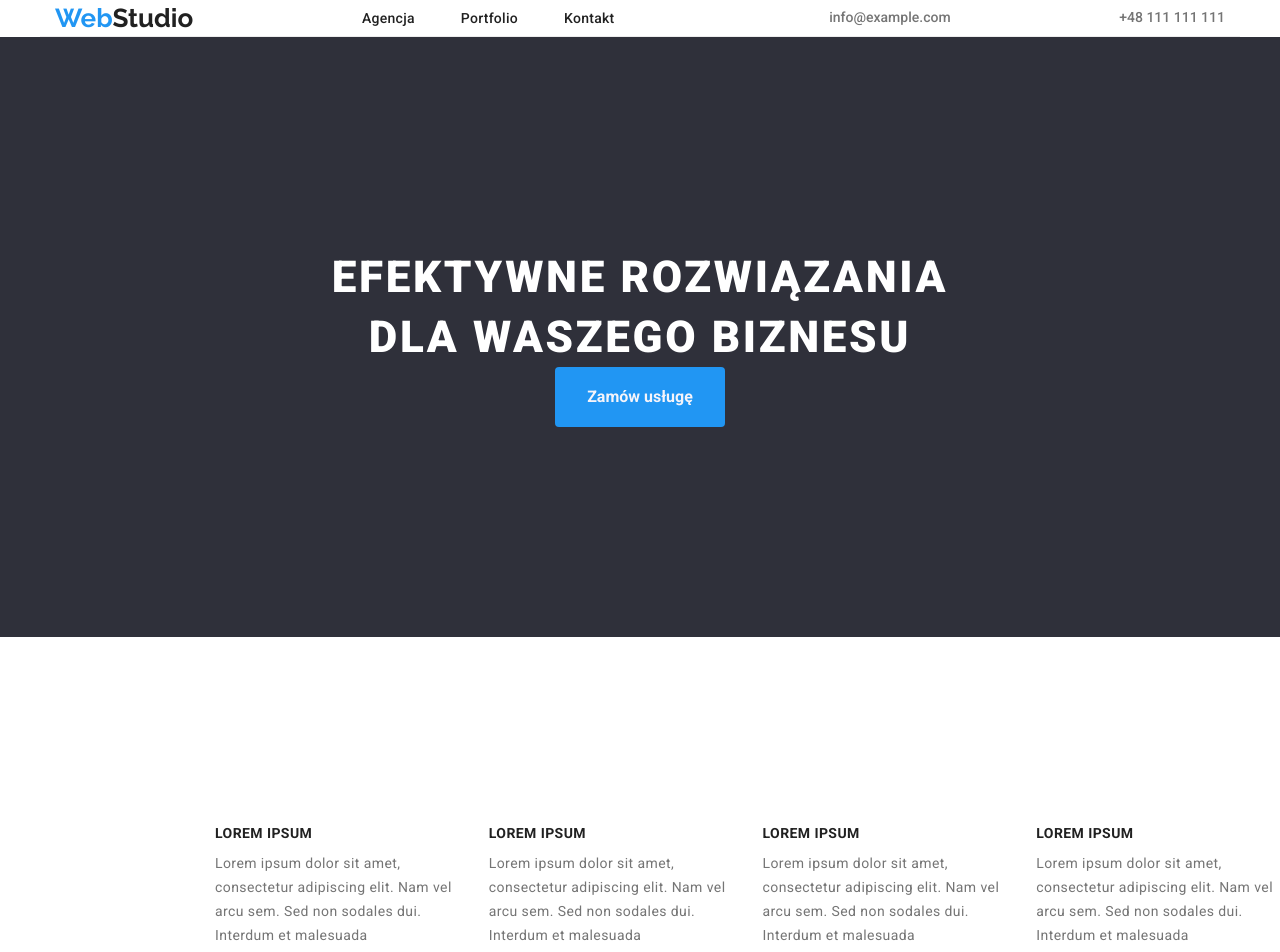
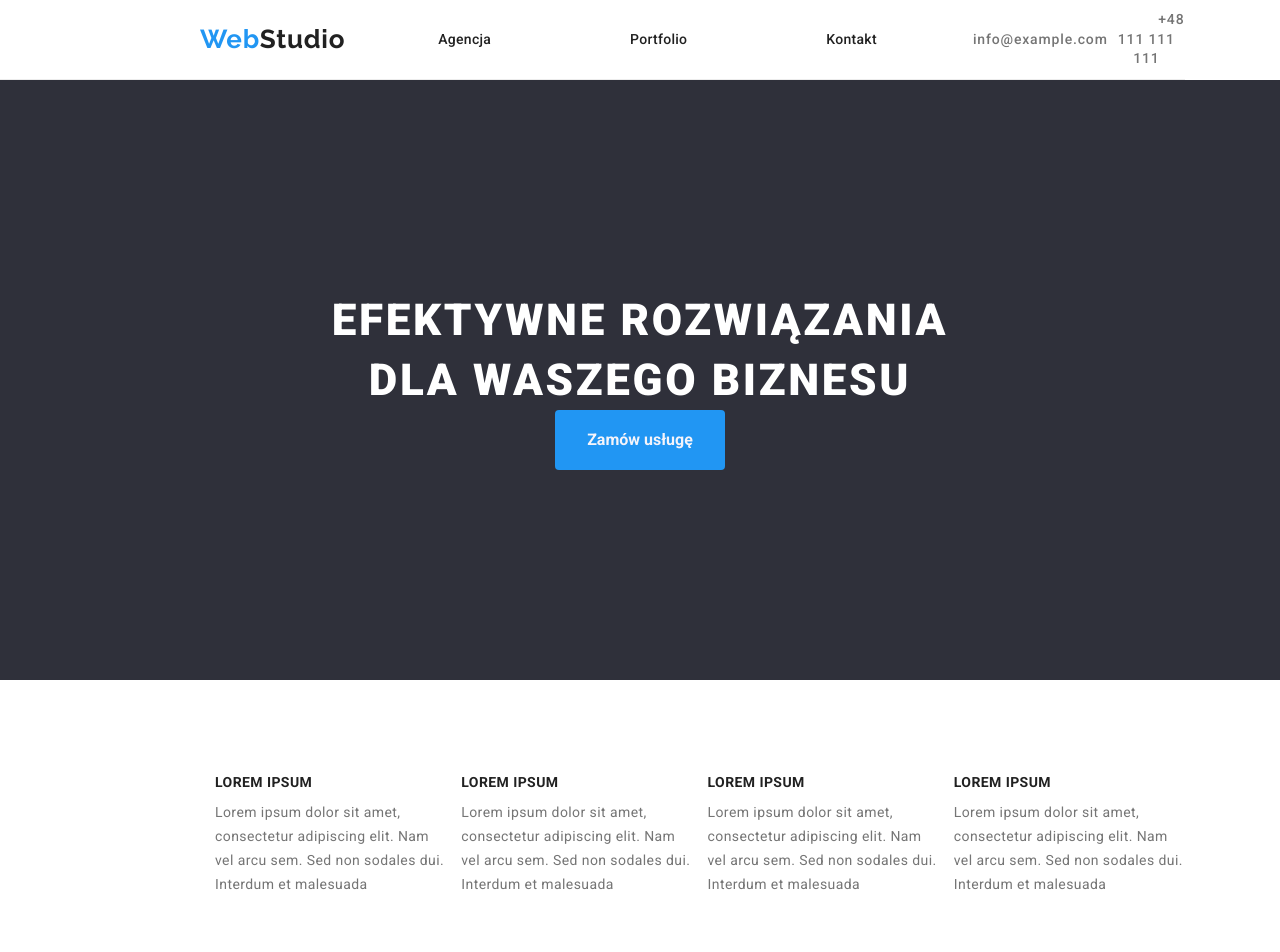
Before and after one commit to karolina-morawska/goit-markup-hw-03, a plain HTML site: page index.html in a window 1280 px wide. Shown: the top 952 px of the page. Drawn offline with Linux system fonts and the light colour scheme.

Commit message:
fixed container ruined everything else

```diff
--- a/css/styles.css
+++ b/css/styles.css
@@ -17,12 +17,7 @@ body {
 
 .container {
   width: 1200px;
-  margin: 0 auto;
-  padding: 0 15px;
-  display: flex;
-  align-items: center;
-  justify-content: space-between;
-  list-style: none;
+  margin: 0;
 }
 
 .section {
@@ -59,6 +54,17 @@ body {
   font-weight: 700;
   font-size: 26px;
   line-height: 0.8;
+  letter-spacing: 0.03em;
+  font-family: Raleway;
+  text-decoration: none;
+  padding-left: 215px;
+}
+
+.logofooter {
+  font-weight: 700;
+  font-size: 26px;
+  line-height: 0.8;
+  letter-spacing: 0.03em;
   font-family: Raleway;
   text-decoration: none;
 }
@@ -76,6 +82,9 @@ body {
 }
 
 .header {
+  height: 80px;
+  display: flex;
+  align-items: center;
   border-bottom: 1px solid #ececec;
 }
 
@@ -83,9 +92,11 @@ body {
   display: flex;
   text-decoration: none;
   list-style: none;
+  margin-left: auto;
 }
 
 .link {
+  padding-left: 93px;
   font-weight: 500;
   font-size: 14px;
   line-height: 16px;
@@ -103,17 +114,25 @@ body {
 
 .contacts1 {
   display: flex;
-  justify-content: space-between;
-  flex: inline;
+  justify-content: flex-end;
+  align-items: center;
+  flex-direction: row;
+
   font-weight: 500;
   font-size: 14px;
   line-height: 1.14;
+  letter-spacing: 0.06em;
   color: #757575;
-  text-decoration: none;
+  list-style: none;
 }
 
-.contacts1:hover,
-.contacts1:focus {
+.contacts1 a {
+  color: #757575;
+  margin-left: 50px;
+}
+
+.contacts1 a:hover,
+.contacts1 a:focus {
   color: #2196f3;
   text-decoration: none;
 }
@@ -186,14 +205,16 @@ body {
   line-height: 42px;
   letter-spacing: 0.03em;
   margin-bottom: 50px;
+  display: flex;
+  justify-content: center;
   text-align: center;
-  padding-top: 94px;
 }
 
 .what-we-do {
   display: flex;
   justify-content: center;
   padding-bottom: 94px;
+  list-style: none;
 }
 
 .imagewedo {
@@ -217,8 +238,6 @@ body {
   display: inline-flex;
   align-items: center;
   list-style: none;
-  padding-top: 50px;
-  padding-bottom: 50px;
   padding: 0;
   border: 0;
   line-height: 1.4em;
--- a/index.html
+++ b/index.html
@@ -28,16 +28,18 @@
           <li><a class="link" href="...">Kontakt</a></li>
         </ul>
       </nav>
-      <a class="contacts1" href="mailto:info@example.com">info@example.com</a>
-      <a class="contacts1" href="tel:+48111111111">+48 111 111 111</a>
+      <ul class="contacts1">
+        <li><a href="mailto:info@example.com">info@example.com</a></li>
+        <li><a href="tel:+48111111111">+48 111 111 111</a></li>
+      </ul>
     </header>
     <main>
       <section class="firstpagebuisness section">
         <h1 class="mainheadline">EFEKTYWNE ROZWIĄZANIA DLA WASZEGO BIZNESU</h1>
         <button class="buttonweb" type="button">Zamów usługę</button>
       </section>
-      <section class="section">
-        <ul class="loremipsum section">
+      <section class="section container">
+        <ul class="loremipsum">
           <li>
             <h4 class="lorem">LOREM IPSUM</h4>
             <p class="description">
@@ -68,7 +70,7 @@
           </li>
         </ul>
       </section>
-      <section class="section">
+      <section class="section container">
         <h2 class="headline">Czym się zajmujemy</h2>
         <ul class="container what-we-do">
           <li class="imagewedo">
@@ -97,7 +99,7 @@
           </li>
         </ul>
       </section>
-      <section class="team section">
+      <section class="team section container">
         <h2 class="headline">Nasz zespół</h2>
         <ul class="container section our-team">
           <li class="teamborder">
@@ -159,8 +161,8 @@
         </ul>
       </section>
     </main>
-    <footer class="footer">
-      <a class="logo" href="./index.html"
+    <footer class="footer container">
+      <a class="logofooter" href="./index.html"
         ><span class="logoweb">Web</span
         ><span class="logostudio2">Studio</span></a
       >
```
Also changed, not shown: portfolio.html (+8 -6 lines).
